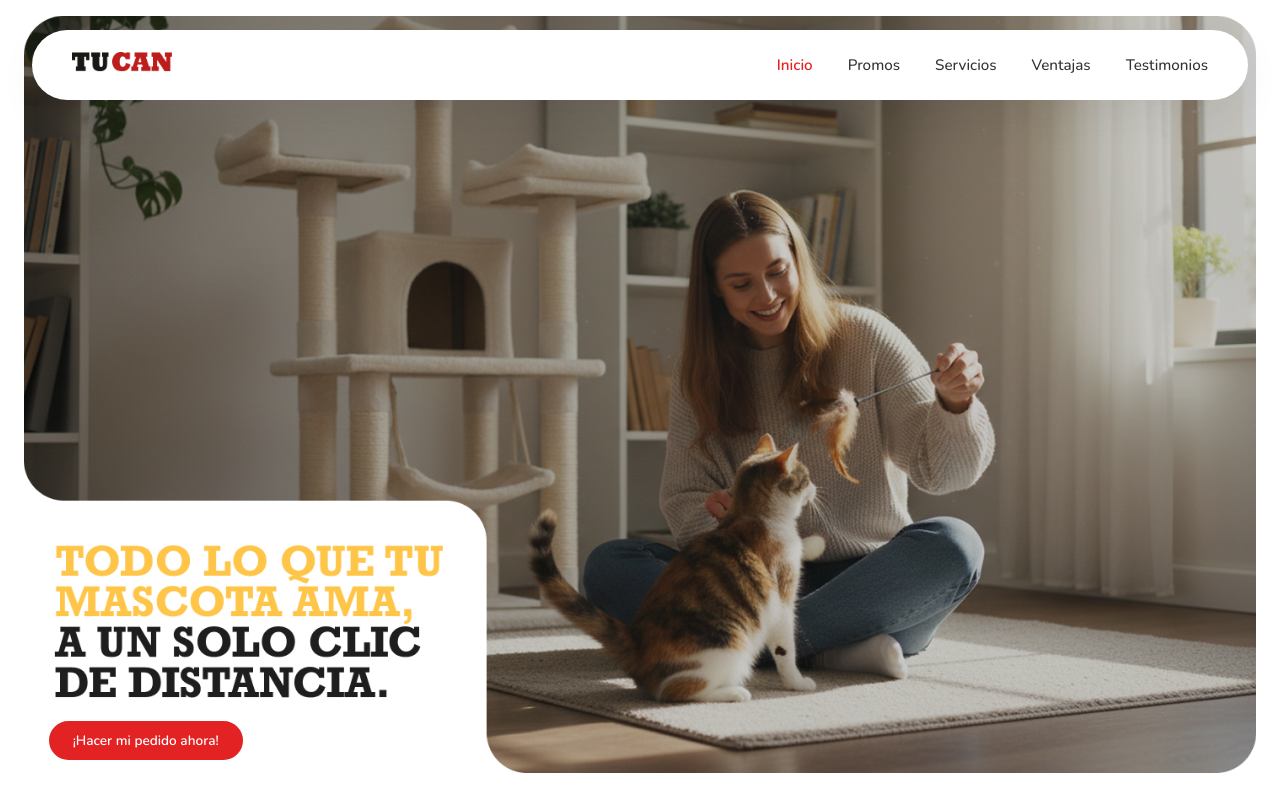
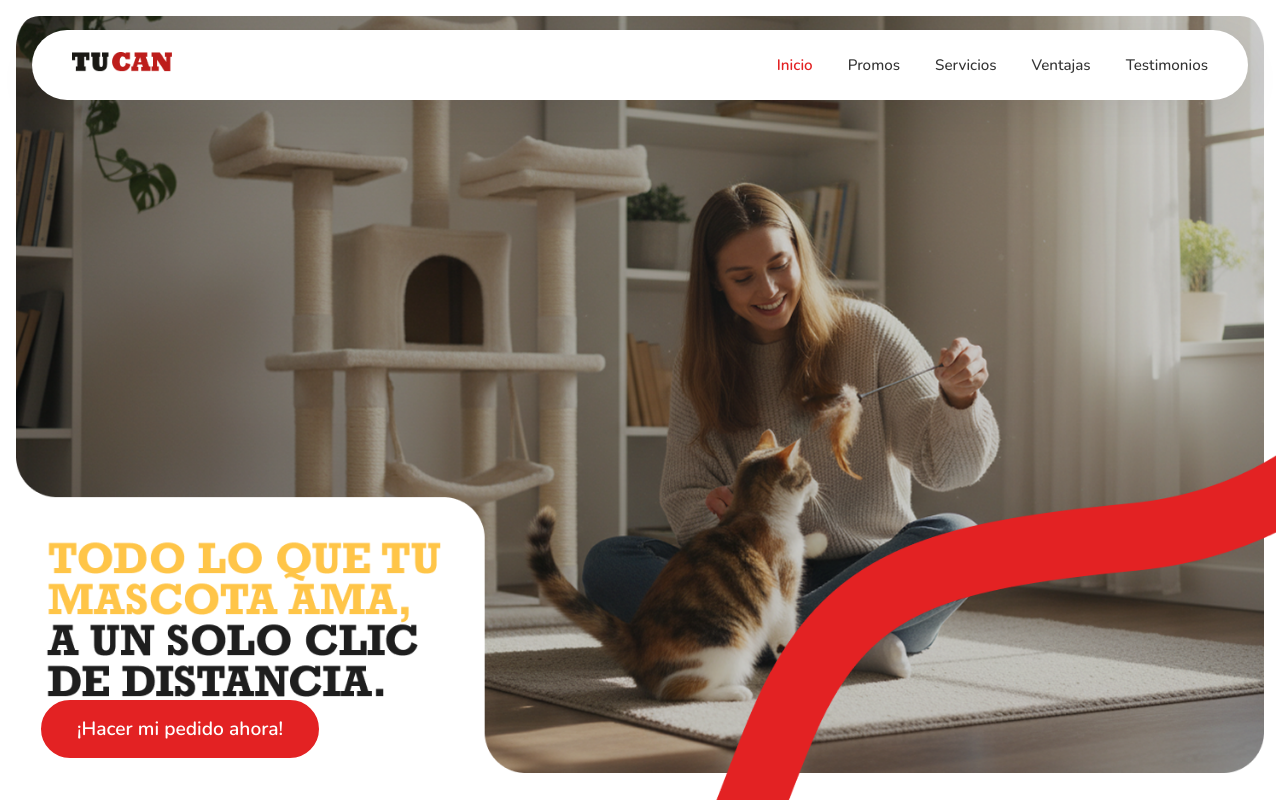
Before and after one commit to FedesConsultora/Tucan_PetShop, a React (Vite) app: page / in a window 1280 px wide. Shown: the top 800 px of the page. Built offline with nearby package versions, Linux system fonts and the light colour scheme.

Commit message:
feat: add red curve in hero section

```diff
--- a/src/components/footer/Footer.scss
+++ b/src/components/footer/Footer.scss
@@ -51,12 +51,13 @@
 
     &__logo {
       position: absolute;
-      top: -35px;
-      left: 50%;
+      top: -40px;
+      left: 2%;
       transform: translateX(-50%);
+      rotate: -4deg;
       background: white;
-      width: 70px;
-      height: 70px;
+      width: 100px;
+      height: 100px;
       border-radius: 50%;
       display: flex;
       align-items: center;
@@ -65,8 +66,9 @@
       box-shadow: 0 4px 10px rgba(0, 0, 0, 0.1);
 
       img {
-        width: 45px;
+        width: 120%;
         height: auto;
+        object-fit: cover;
       }
     }
   }
@@ -106,7 +108,7 @@
   }
 
   &__schedule {
-    font-size: 0.9rem;
+    font-size: 1rem;
     color: rgba(255, 255, 255, 0.9);
     margin-bottom: 24px;
     font-weight: 500;
@@ -124,12 +126,14 @@
     gap: 10px;
     color: white;
     text-decoration: none;
-    font-size: 0.9rem;
+    font-size: 1rem;
     font-weight: 500;
+    opacity: .85;
     transition: opacity 0.25s ease;
 
     &:hover {
-      opacity: 0.8;
+      opacity: 1;
+      color: #fff;
     }
   }
 
--- a/src/components/sections/inicio/Inicio.jsx
+++ b/src/components/sections/inicio/Inicio.jsx
@@ -1,4 +1,5 @@
 import './Inicio.scss';
+import vRed from '../../../assets/img/v-red.png';
 
 const Inicio = () => {
   return (
@@ -12,6 +13,8 @@ const Inicio = () => {
           ¡Hacer mi pedido ahora!
         </button>
       </div>
+
+      <img src={vRed} alt="" className="hero-red-curve" aria-hidden="true" />
     </section>
   );
 };
--- a/src/components/sections/inicio/Inicio.scss
+++ b/src/components/sections/inicio/Inicio.scss
@@ -2,49 +2,47 @@
 
 .inicio-section {
   background-color: white;
-  margin: 16px 24px 0;
+  margin: 16px;
   padding: 0px;
   display: flex;
-  align-items: flex-end;
+  align-items: center;
   position: relative;
-  overflow: hidden;
+  overflow: visible;
   border-radius: 24px;
-
-  // Use the background image with text baked in
   background-image: url('../../../assets/img/background-com.png');
   background-size: cover;
-  background-position: center bottom;
+  background-position: bottom;
+
   background-repeat: no-repeat;
 
-  // Use the SMALLER of: viewport height OR image's natural height at current width.
-  // This ensures NO cropping when the viewport is tall enough,
-  // and minimal top cropping only on short/wide viewports.
+
   height: min(calc(100vh - 32px), calc((100vw - 48px) * 898 / 1462));
 
 
   .hero-container {
     position: absolute;
-    bottom: 1.7%;
+    bottom: 2%; // Moved up to match design better
     left: 2%;
     display: flex;
     flex-direction: column;
     gap: 12px;
-    max-width: 40%;
+    max-width: 100%;
 
     .hero-text {
       display: none; // hidden on desktop — text is in the background image
     }
 
     .cta-btn {
-      align-self: flex-start;
+      align-self: flex-end;
       font-family: $font-main;
       background-color: $primary-red;
+
       color: white;
-      padding: 8px 22px;
+      padding: 14px 34px;
       border-radius: 50px;
       text-decoration: none;
       font-weight: 600;
-      font-size: 0.85rem;
+      font-size: 1.2rem;
       border: 2px solid $primary-red;
       cursor: pointer;
 
@@ -55,6 +53,17 @@
         transition: all 0.3s ease;
       }
     }
+  }
+
+  .hero-red-curve {
+    position: absolute;
+    top: 45%;
+    right: -1%;
+    width: 105%;
+    z-index: 1;
+    pointer-events: none;
+    overflow: visible;
+
   }
 }
 
--- a/src/components/sections/promos/Promos.scss
+++ b/src/components/sections/promos/Promos.scss
@@ -6,11 +6,11 @@
   z-index: 1;
   min-height: auto;
   padding: 80px 0 30px;
-  background-color: white;
+  background-color: transparent;
   transform: scale(.82);
 
   .promos-container {
-
+    background-color: transparent;
     display: flex;
     align-items: flex-end;
     gap: 10rem;
```
